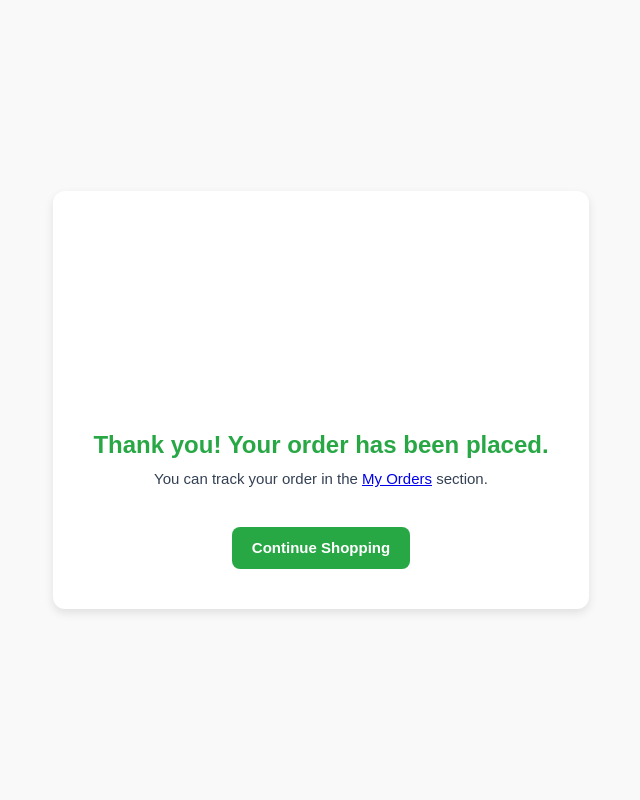
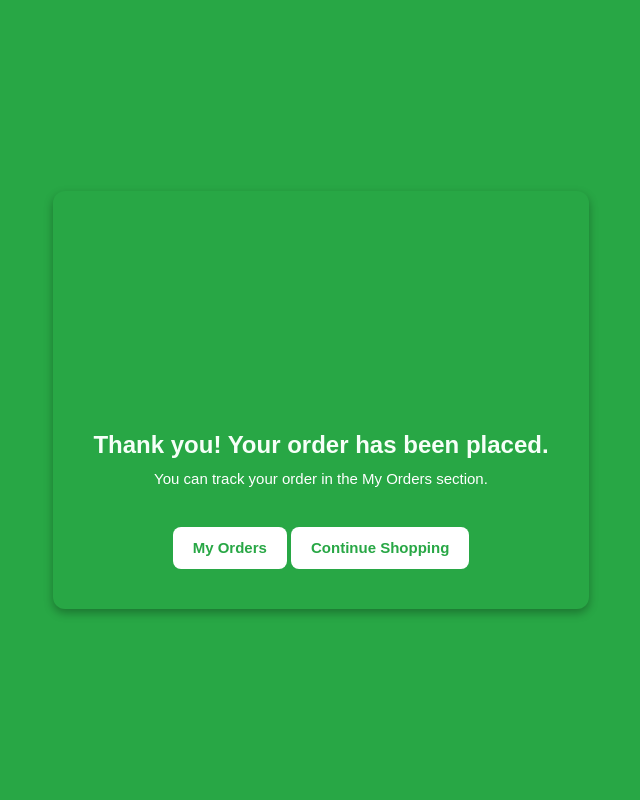
Before and after one commit to orionvishu64-svg/fastag-app, a PHP site: page /orderplaced.php in a window 1280 px wide. Shown: the whole page, without its empty margins (319-959 px from the left). Run offline with PHP 8.4, Linux system fonts and the light colour scheme.

Commit message:
update success msg

```diff
--- a/orderplaced.php
+++ b/orderplaced.php
@@ -12,7 +12,8 @@
   <div class="order-success">
     <div id="orderSuccess" style="width:200px;height:200px;margin:auto;"></div>
     <h2>Thank you! Your order has been placed.</h2>
-    <p>You can track your order in the <a href="track_orders.php">My Orders</a> section.</p>
+    <p>You can track your order in the My Orders section.</p>
+    <a href="track_orders.php" class="btn">My Orders</a>
     <a href="products.php" class="btn">Continue Shopping</a>
   </div>
   <script>
--- a/public/css/orderplaced.css
+++ b/public/css/orderplaced.css
@@ -4,15 +4,15 @@ body {
   justify-content: center;
   align-items: center;
   height: 100vh;
-  background: #f9f9f9;
+  background: #28a745;
 }
 
 .order-success {
   text-align: center;
-  background: #fff;
+  background: #28a745;
   padding: 40px;
   border-radius: 12px;
-  box-shadow: 0 4px 10px rgba(0,0,0,0.1);
+  box-shadow: 0 4px 10px rgba(0, 0, 0, 0.301);
 }
 
 .order-success img {
@@ -21,15 +21,21 @@ body {
 }
 
 .order-success h2 {
-  color: #28a745;
+  color: #f6fff8;
+}
+
+.order-success p{
+  color: #ffffff;
+  text-decoration: none;
+  transition: color 0.3s ease;
 }
 
 .order-success .btn {
   display: inline-block;
   margin-top: 20px;
   padding: 10px 20px;
-  background: #28a745;
-  color: #fff;
+  background: #ffffff;
+  color: #28a745;
   text-decoration: none;
   border-radius: 8px;
 }
```
